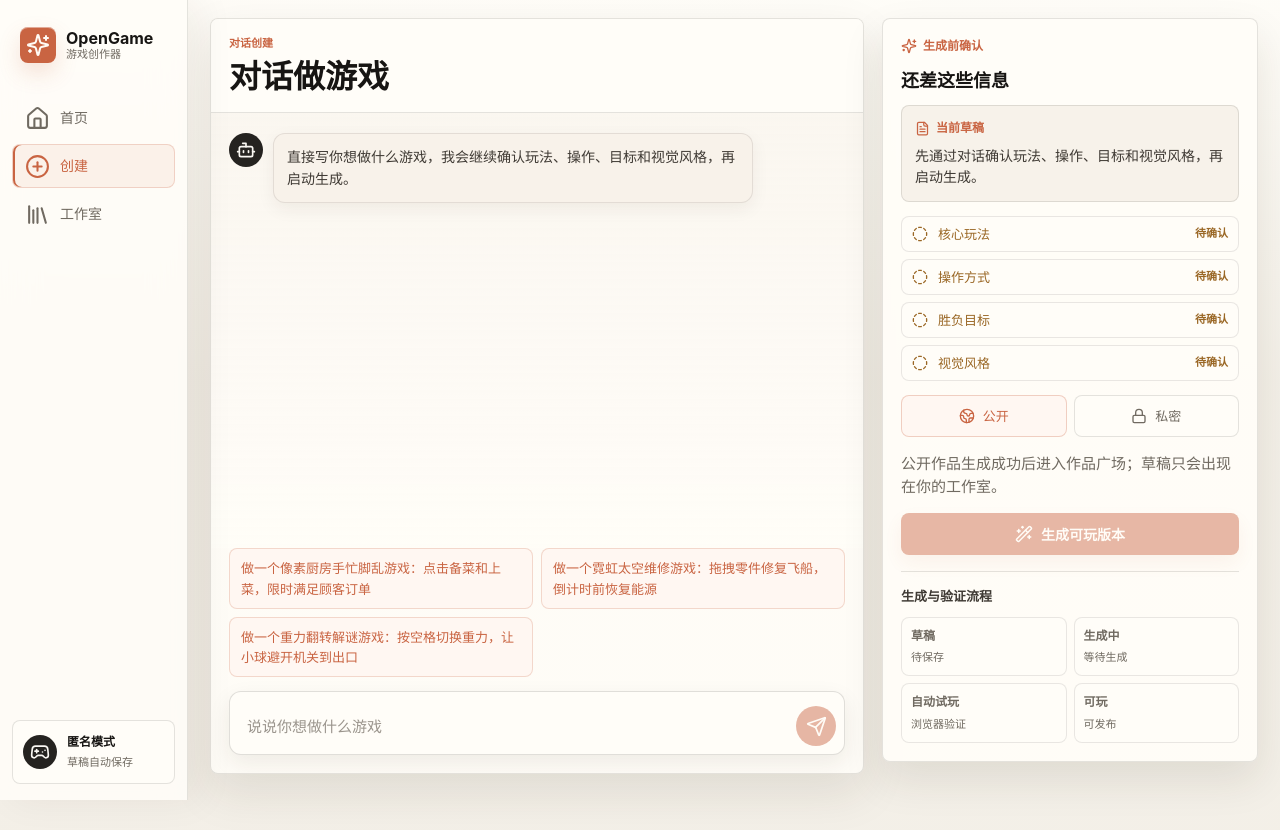
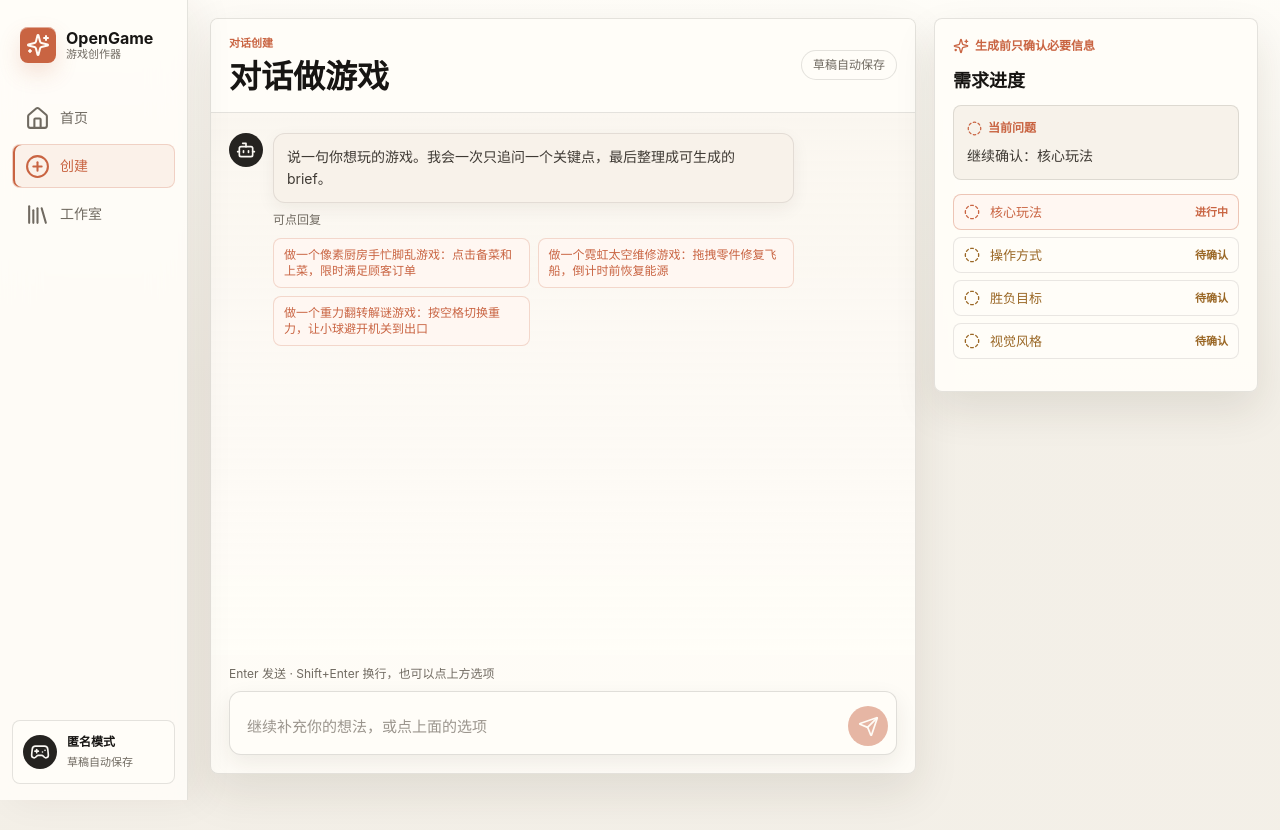
Before and after one commit to jiangcheng-1992/opengame, a Next.js app: page /create in a window 1280 px wide. Built offline with nearby package versions, Linux system fonts and the light colour scheme.

Commit message:
Polish create flow UI

```diff
--- a/app/globals.css
+++ b/app/globals.css
@@ -1767,6 +1767,7 @@ h3 {
 }
 
 .create-chat-workbench {
+  align-items: stretch;
   gap: 18px;
   min-height: calc(100dvh - 44px);
 }
@@ -1790,6 +1791,25 @@ h3 {
 .chat-topbar h1 {
   font-size: clamp(26px, 2.5vw, 34px);
   font-weight: 620;
+}
+
+.chat-topbar-actions {
+  display: inline-flex;
+  align-items: center;
+  gap: 8px;
+}
+
+.chat-status-pill {
+  min-height: 30px;
+  display: inline-flex;
+  align-items: center;
+  border: 1px solid var(--line);
+  border-radius: 999px;
+  padding: 0 11px;
+  background: var(--surface);
+  color: var(--muted);
+  font-size: 12px;
+  font-weight: 560;
 }
 
 .chat-messages {
@@ -1806,6 +1826,24 @@ h3 {
   gap: 10px;
 }
 
+.chat-row.user {
+  justify-content: flex-end;
+}
+
+.chat-message-stack {
+  max-width: min(690px, 78%);
+  display: grid;
+  gap: 8px;
+}
+
+.chat-row.user .chat-message-stack {
+  justify-items: end;
+}
+
+.chat-row.user .chat-bubble {
+  text-align: left;
+}
+
 .chat-avatar {
   width: 34px;
   height: 34px;
@@ -1819,7 +1857,7 @@ h3 {
 }
 
 .chat-bubble {
-  max-width: min(690px, 78%);
+  max-width: 100%;
   border-color: rgba(38, 35, 30, 0.1);
   border-radius: 12px;
   padding: 12px 13px;
@@ -1846,7 +1884,16 @@ h3 {
 }
 
 .chat-row.pending .chat-bubble {
-  min-width: 66px;
+  min-width: 152px;
+  display: inline-flex;
+  align-items: center;
+  gap: 7px;
+}
+
+.typing-label {
+  color: var(--muted);
+  font-size: 12px;
+  font-weight: 560;
 }
 
 .typing-dot {
@@ -1858,6 +1905,19 @@ h3 {
 .suggestion-grid {
   padding: 0 18px 14px;
   gap: 8px;
+}
+
+.suggestion-grid.chat-suggestions {
+  width: min(100%, 640px);
+  padding: 0;
+  grid-template-columns: repeat(auto-fit, minmax(188px, 1fr));
+}
+
+.chat-suggestions .suggestion-label {
+  grid-column: 1 / -1;
+  color: var(--muted);
+  font-size: 12px;
+  font-weight: 560;
 }
 
 .suggestion-grid button,
@@ -1873,6 +1933,13 @@ h3 {
   font-weight: 560;
 }
 
+.chat-suggestions button {
+  min-height: 38px;
+  padding: 8px 10px;
+  font-size: 12px;
+  line-height: 1.35;
+}
+
 .suggestion-grid button:hover:not(:disabled),
 .quick-prompts button:hover:not(:disabled) {
   border-color: rgba(201, 100, 66, 0.42);
@@ -1881,6 +1948,12 @@ h3 {
 
 .quick-prompts.compact button {
   min-height: 38px;
+  font-size: 12px;
+}
+
+.composer-hint {
+  margin: 10px 18px 7px;
+  color: var(--muted);
   font-size: 12px;
 }
 
@@ -1922,8 +1995,8 @@ h3 {
 }
 
 .brief-panel {
-  width: 376px;
-  flex: 0 0 376px;
+  width: 324px;
+  flex: 0 0 324px;
   padding: 18px;
   top: 18px;
   background: rgba(255, 253, 248, 0.94);
@@ -1952,6 +2025,10 @@ h3 {
 .brief-card.muted {
   border-color: var(--line);
   background: var(--surface-2);
+}
+
+.current-step-card {
+  margin-bottom: 12px;
 }
 
 .brief-card-label {
@@ -1983,6 +2060,12 @@ h3 {
   color: #287b69;
 }
 
+.slot-list li.active {
+  border-color: rgba(201, 100, 66, 0.34);
+  background: #fff7f2;
+  color: var(--primary);
+}
+
 .slot-list li.pending {
   color: #9a6725;
 }
@@ -2008,6 +2091,10 @@ h3 {
   color: var(--primary);
   background: #fff7f2;
   border-color: rgba(201, 100, 66, 0.28);
+}
+
+.finalize-panel {
+  margin-top: 14px;
 }
 
 .generation-pipeline {
@@ -2413,18 +2500,36 @@ h3 {
   }
 
   .chat-bubble {
-    max-width: 88%;
+    max-width: 100%;
     font-size: 14px;
+  }
+
+  .chat-message-stack {
+    max-width: 92%;
+  }
+
+  .chat-status-pill {
+    display: none;
   }
 
   .chat-composer {
     margin: 0 14px 14px;
   }
 
+  .composer-hint {
+    margin: 8px 14px 7px;
+  }
+
   .suggestion-grid {
     padding: 0 14px 12px;
   }
 
+  .suggestion-grid.chat-suggestions {
+    width: 100%;
+    padding: 0;
+    grid-template-columns: 1fr;
+  }
+
   .brief-panel {
     padding: 16px;
   }
--- a/components/create-game-form.tsx
+++ b/components/create-game-form.tsx
@@ -69,6 +69,29 @@ function slotIsMissing(slot: (typeof requiredSlots)[number], missingSlots: strin
   });
 }
 
+function SuggestionReplies({
+  suggestions,
+  disabled,
+  onSelect,
+}: {
+  suggestions: string[];
+  disabled: boolean;
+  onSelect: (suggestion: string) => void;
+}) {
+  if (!suggestions.length) return null;
+
+  return (
+    <div className="suggestion-grid chat-suggestions" aria-label="可选回答">
+      <span className="suggestion-label">可点回复</span>
+      {suggestions.map((suggestion) => (
+        <button type="button" key={suggestion} onClick={() => onSelect(suggestion)} disabled={disabled}>
+          {suggestion}
+        </button>
+      ))}
+    </div>
+  );
+}
+
 export function CreateGameForm({ initialPrompt = "", draft = null }: { initialPrompt?: string; draft?: DraftForCreate | null }) {
   const router = useRouter();
   const scrollRef = useRef<HTMLDivElement | null>(null);
@@ -114,6 +137,10 @@ export function CreateGameForm({ initialPrompt = "", draft = null }: { initialPr
 
   const isStreaming = status === "submitted" || status === "streaming";
   const canGenerate = Boolean(gameId && brainstormState.isReady && brainstormState.brief && status === "ready");
+  const latestAssistantMessageId = useMemo(() => [...messages].reverse().find((message) => message.role === "assistant")?.id ?? null, [messages]);
+  const showSuggestions = Boolean(brainstormState.suggestions.length && !brainstormState.isReady && !isStreaming);
+  const activeSlot = requiredSlots.find((slot) => !brainstormState.isReady && slotIsMissing(slot, brainstormState.missingSlots)) ?? null;
+  const currentQuestion = brainstormState.isReady ? "确认生成设置" : activeSlot ? `继续确认：${activeSlot}` : "补充需求细节";
 
   useEffect(() => {
     scrollRef.current?.scrollTo({ top: scrollRef.current.scrollHeight, behavior: "smooth" });
@@ -203,11 +230,14 @@ export function CreateGameForm({ initialPrompt = "", draft = null }: { initialPr
             <p className="eyebrow">对话创建</p>
             <h1>对话做游戏</h1>
           </div>
+          <div className="chat-topbar-actions">
+            <span className="chat-status-pill">草稿自动保存</span>
             {isStreaming ? (
               <button className="icon-button" type="button" onClick={stop} aria-label="停止输出">
                 <XCircle size={20} aria-hidden />
               </button>
             ) : null}
+          </div>
         </div>
 
         <div className="chat-messages" ref={scrollRef} aria-live="polite">
@@ -215,8 +245,17 @@ export function CreateGameForm({ initialPrompt = "", draft = null }: { initialPr
             <span className="chat-avatar" aria-hidden>
               <Bot size={20} />
             </span>
+            <div className="chat-message-stack">
               <div className="chat-bubble">
-              <p>直接写你想做什么游戏，我会继续确认玩法、操作、目标和视觉风格，再启动生成。</p>
+                <p>说一句你想玩的游戏。我会一次只追问一个关键点，最后整理成可生成的 brief。</p>
+              </div>
+              {showSuggestions && !latestAssistantMessageId ? (
+                <SuggestionReplies
+                  suggestions={brainstormState.suggestions}
+                  disabled={isCreatingDraft || isGenerating}
+                  onSelect={(suggestion) => submitMessage(suggestion)}
+                />
+              ) : null}
             </div>
           </article>
 
@@ -230,10 +269,19 @@ export function CreateGameForm({ initialPrompt = "", draft = null }: { initialPr
                     <Bot size={20} />
                   </span>
                 ) : null}
+                <div className="chat-message-stack">
                   <div className="chat-bubble">
                     {text.split(/\n{2,}/).map((paragraph, paragraphIndex) => (
                       <p key={`${message.id}-${paragraphIndex}`}>{paragraph}</p>
                     ))}
+                  </div>
+                  {message.role === "assistant" && message.id === latestAssistantMessageId && showSuggestions ? (
+                    <SuggestionReplies
+                      suggestions={brainstormState.suggestions}
+                      disabled={isCreatingDraft || isGenerating}
+                      onSelect={(suggestion) => submitMessage(suggestion)}
+                    />
+                  ) : null}
                 </div>
               </article>
             );
@@ -245,6 +293,7 @@ export function CreateGameForm({ initialPrompt = "", draft = null }: { initialPr
                 <Bot size={20} />
               </span>
               <div className="chat-bubble">
+                <span className="typing-label">正在生成追问</span>
                 <span className="typing-dot" aria-hidden />
                 <span className="typing-dot" aria-hidden />
                 <span className="typing-dot" aria-hidden />
@@ -253,16 +302,7 @@ export function CreateGameForm({ initialPrompt = "", draft = null }: { initialPr
           ) : null}
         </div>
 
-        {brainstormState.suggestions.length && !brainstormState.isReady ? (
-          <div className="suggestion-grid" aria-label="可选回答">
-            {brainstormState.suggestions.map((suggestion) => (
-              <button type="button" key={suggestion} onClick={() => submitMessage(suggestion)} disabled={isStreaming || isCreatingDraft || isGenerating}>
-                {suggestion}
-              </button>
-            ))}
-          </div>
-        ) : null}
-
+        <p className="composer-hint">Enter 发送 · Shift+Enter 换行，也可以点上方选项</p>
         <form
           className="chat-composer"
           onSubmit={(event) => {
@@ -277,7 +317,13 @@ export function CreateGameForm({ initialPrompt = "", draft = null }: { initialPr
             id="create-chat-input"
             value={input}
             onChange={(event) => setInput(event.target.value)}
-            placeholder="说说你想做什么游戏"
+            onKeyDown={(event) => {
+              if (event.key === "Enter" && !event.shiftKey && !event.nativeEvent.isComposing) {
+                event.preventDefault();
+                submitMessage();
+              }
+            }}
+            placeholder="继续补充你的想法，或点上面的选项"
             disabled={isStreaming || isCreatingDraft || isGenerating}
             rows={1}
           />
@@ -293,12 +339,12 @@ export function CreateGameForm({ initialPrompt = "", draft = null }: { initialPr
         ) : null}
       </div>
 
-      <aside className="brief-panel" aria-label="生成确认">
+      <aside className="brief-panel" aria-label="需求进度">
         <div className="mini-heading">
           <Sparkles size={16} aria-hidden />
-          生成前确认
+          生成前只确认必要信息
         </div>
-        <h2>{brainstormState.isReady ? "需求已经收束" : "还差这些信息"}</h2>
+        <h2>{brainstormState.isReady ? "需求已经收束" : "需求进度"}</h2>
         {brainstormState.isReady ? (
           <div className="brief-card">
             <span className="brief-card-label">
@@ -308,28 +354,32 @@ export function CreateGameForm({ initialPrompt = "", draft = null }: { initialPr
             <p>{brainstormState.brief}</p>
           </div>
         ) : (
-          <div className="brief-card muted">
+          <div className="brief-card muted current-step-card">
             <span className="brief-card-label">
-              <FileText size={15} aria-hidden />
-              当前草稿
+              <CircleDashed size={15} aria-hidden />
+              当前问题
             </span>
-            <p>先通过对话确认玩法、操作、目标和视觉风格，再启动生成。</p>
+            <p>{currentQuestion}</p>
           </div>
         )}
 
         <ul className="slot-list readiness-list" aria-label="需求槽位确认状态">
           {requiredSlots.map((slot) => {
             const missing = !brainstormState.isReady && slotIsMissing(slot, brainstormState.missingSlots);
+            const active = missing && slot === activeSlot;
+            const stateLabel = active ? "进行中" : missing ? "待确认" : "已确认";
             return (
-              <li key={slot} className={missing ? "pending" : "done"}>
+              <li key={slot} className={active ? "active" : missing ? "pending" : "done"}>
                 {missing ? <CircleDashed size={16} aria-hidden /> : <CheckCircle2 size={16} aria-hidden />}
                 <span>{slot}</span>
-                <strong>{missing ? "待确认" : "已确认"}</strong>
+                <strong>{stateLabel}</strong>
               </li>
             );
           })}
         </ul>
 
+        {brainstormState.isReady ? (
+          <div className="finalize-panel">
             <div className="segmented" aria-label="可见性">
               <button
                 className={visibility === "PUBLIC" ? "active" : ""}
@@ -357,27 +407,31 @@ export function CreateGameForm({ initialPrompt = "", draft = null }: { initialPr
               {isGenerating ? "启动生成中" : "生成可玩版本"}
             </button>
 
+            {isGenerating ? (
               <div className="generation-pipeline" aria-label="生成和验证流程">
                 <p>生成与验证流程</p>
                 <ol>
-            <li className={gameId ? "done" : ""}>
+                  <li className="done">
                     <span>草稿</span>
-              <small>{gameId ? "已保存" : "待保存"}</small>
+                    <small>已保存</small>
                   </li>
-            <li>
+                  <li className="done">
                     <span>生成中</span>
-              <small>等待生成</small>
+                    <small>已启动</small>
                   </li>
                   <li>
                     <span>自动试玩</span>
-              <small>浏览器验证</small>
+                    <small>等待验证</small>
                   </li>
                   <li>
                     <span>可玩</span>
-              <small>可发布</small>
+                    <small>待发布</small>
                   </li>
                 </ol>
               </div>
+            ) : null}
+          </div>
+        ) : null}
       </aside>
     </section>
   );
```
Lines whose indentation alone changed are shown as unchanged.
